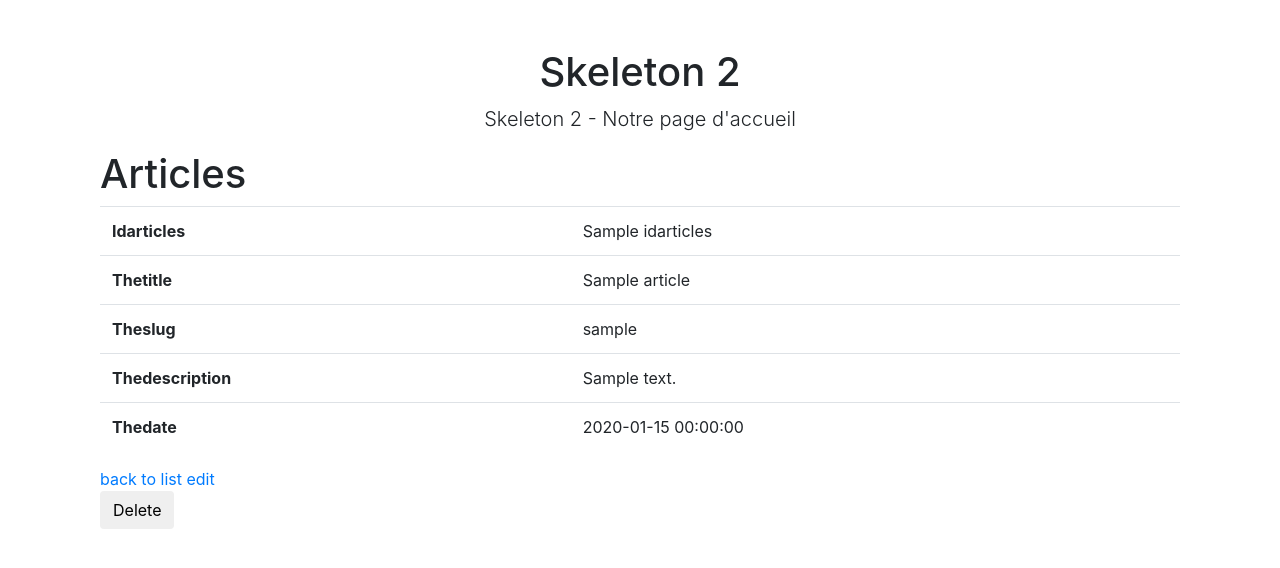
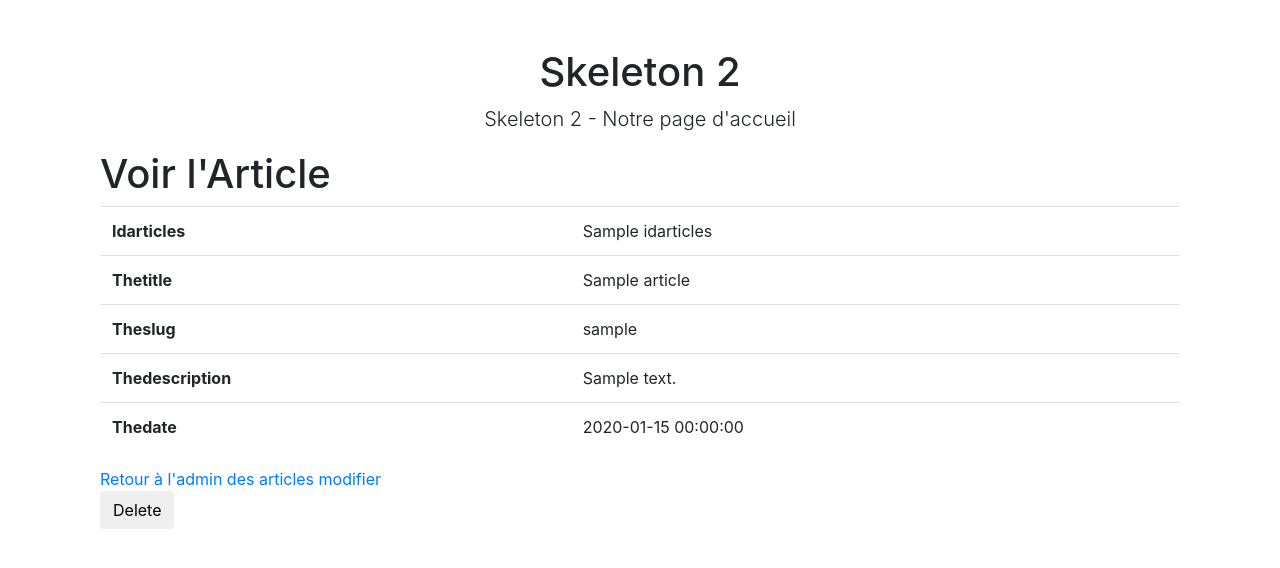
Before and after one commit to mikhawa/skeleton2, a PHP site: template templates/articles/show.html.twig in a window 1280 px wide. Shown: the part 56-624 px from the top of the page. Run offline with PHP 8.4, Linux system fonts and the light colour scheme; the template is opened without the code that fills it: most values are stand-ins (such as "Sample title", 1, 10 or a date in 2020); some libraries are stand-ins or nearby versions.

Commit message:
translate template in French

```diff
--- a/templates/articles/edit.html.twig
+++ b/templates/articles/edit.html.twig
@@ -1,13 +1,13 @@
 {% extends 'my_template.html.twig' %}
 
-{% block title %}Edit Articles{% endblock %}
+{% block title %}Modifier l'article{% endblock %}
 
 {% block contenu %}
-    <h1>Edit Articles</h1>
+    <h1>Modifier l'article</h1>
 
     {{ include('articles/_form.html.twig', {'button_label': 'Update'}) }}
 
-    <a href="{{ path('articles_index') }}">back to list</a>
+    <a href="{{ path('articles_index') }}">Retour à l'admin des articles</a>
 
     {{ include('articles/_delete_form.html.twig') }}
 {% endblock %}
--- a/templates/articles/new.html.twig
+++ b/templates/articles/new.html.twig
@@ -1,11 +1,11 @@
 {% extends 'my_template.html.twig' %}
 
-{% block title %}New Articles{% endblock %}
+{% block title %}Nouvel article{% endblock %}
 
 {% block contenu %}
-    <h1>Create new Articles</h1>
+    <h1>Créez un nouvel article</h1>
 
     {{ include('articles/_form.html.twig') }}
 
-    <a href="{{ path('articles_index') }}">back to list</a>
+    <a href="{{ path('articles_index') }}">Retour à l'admin des articles</a>
 {% endblock %}
--- a/templates/articles/show.html.twig
+++ b/templates/articles/show.html.twig
@@ -1,9 +1,9 @@
 {% extends 'my_template.html.twig' %}
 
-{% block title %}Articles{% endblock %}
+{% block title %}Voir l'Article{% endblock %}
 
 {% block contenu %}
-    <h1>Articles</h1>
+    <h1>Voir l'Article</h1>
 
     <table class="table">
         <tbody>
@@ -30,9 +30,9 @@
         </tbody>
     </table>
 
-    <a href="{{ path('articles_index') }}">back to list</a>
+    <a href="{{ path('articles_index') }}">Retour à l'admin des articles</a>
 
-    <a href="{{ path('articles_edit', {'idarticles': article.idarticles}) }}">edit</a>
+    <a href="{{ path('articles_edit', {'idarticles': article.idarticles}) }}">modifier</a>
 
     {{ include('articles/_delete_form.html.twig') }}
 {% endblock %}
```
Also changed, not shown: templates/articles/index.html.twig (+4 -4 lines).
